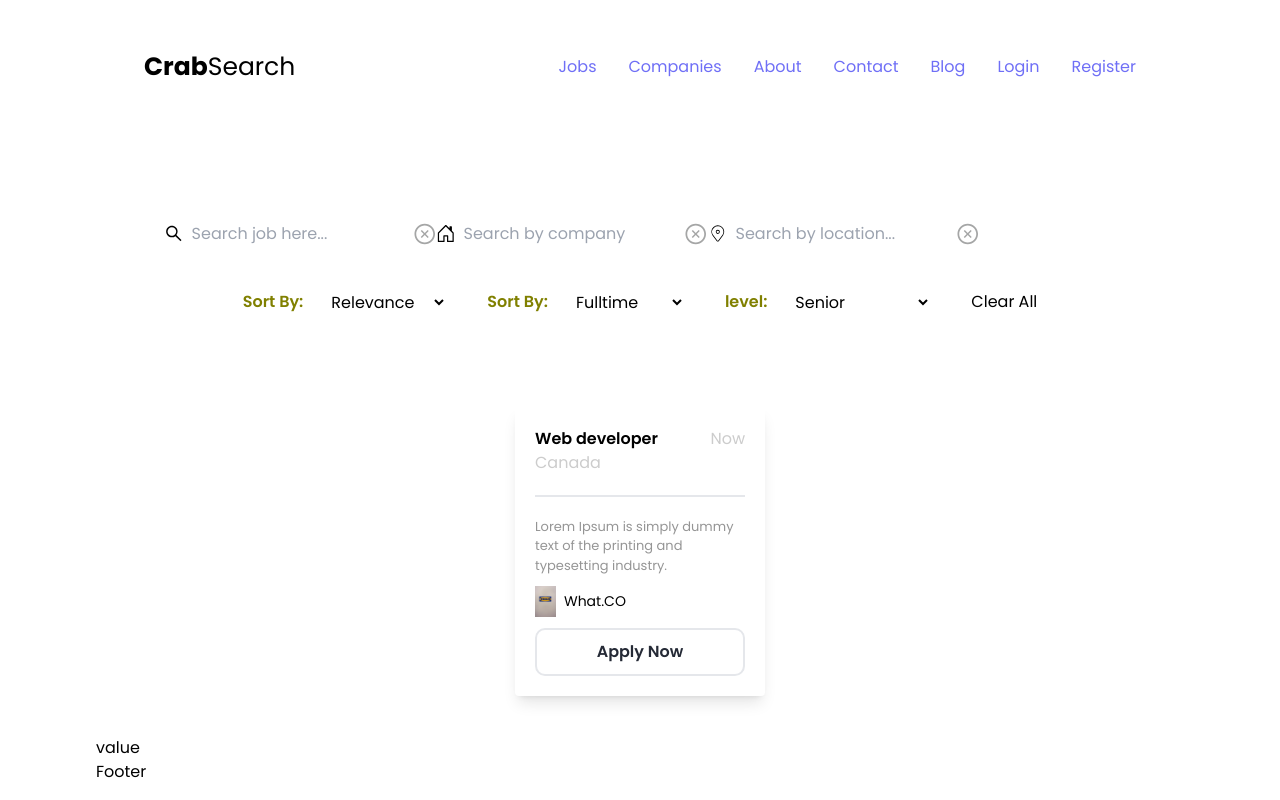
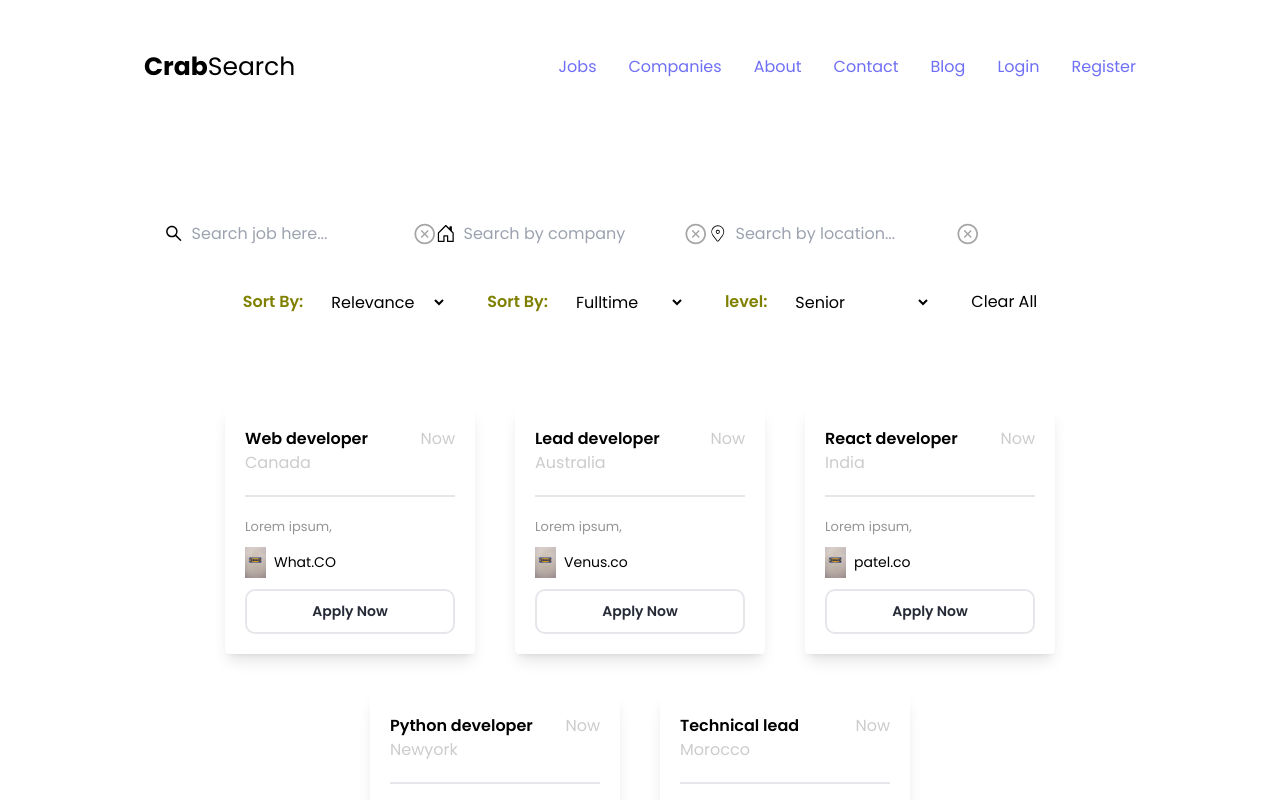
Before and after one commit to alexander784/Mboka, a React (Create React App) app: page / in a window 1280 px wide. Shown: the top 800 px of the page. Built offline with nearby package versions, Linux system fonts and the light colour scheme.

Commit message:
Map over the Jobs in the job component

```diff
--- a/src/components/jobdiv/Job.js
+++ b/src/components/jobdiv/Job.js
@@ -1,42 +1,81 @@
-import React from 'react'
-import logo from "../../assets/logo.avif"
+import React from 'react';
+import logo from "../../assets/logo.avif";
+
+const Data = [
+  {
+    id: 1,
+    image: logo,
+    title: 'Web developer',
+    location: 'Canada',
+    desc: 'Lorem ipsum, ',
+    company: 'What.CO'
+  },
+  {
+    id: 2,
+    image: logo,
+    title: 'Lead developer',
+    location: 'Australia',
+    desc: 'Lorem ipsum, ',
+    company: 'Venus.co'
+  },
+  {
+    id: 1,
+    image: logo,
+    title: 'React developer',
+    location:'India',
+    desc: 'Lorem ipsum, ',
+    company: 'patel.co'
+  },
+  {
+    id: 1,
+    image: logo,
+    title: 'Python developer',
+    location: 'Newyork',
+    desc: 'Lorem ipsum, ',
+    company: 'Asus.CO'
+  },
+
+  {
+    id: 1,
+    image: logo,
+    title: 'Technical lead',
+    location: 'Morocco',
+    desc: 'Lorem ipsum, ',
+    company: 'What.CO'
+  },
+
+];
 
 const JobDiv = () => {
   return (
     <div>
       <div className='jobcontainer flex gap-10 justify-center flex-wrap items-center py-10'>
-
-        <div className='group group/item singleJob w-[250px] p-[20px] bg-white rounded
-         [10px] hover:bg-blueColor shadow-lg shadow-greyIsh-400/700 hover:shadow-lg'>
-
+        {Data.map((job) => (
+          <div key={job.id}
+            className='group group/item singleJob w-[250px] p-[20px] bg-white rounded [10px] hover:bg-blueColor shadow-lg shadow-greyIsh-400/700 hover:shadow-lg'
+          >
             <span className='flex justify-between items-center gap-4'>
-            <h1 className='text-[16px] font-semibold text-textcolor group-hover:text-white'>Web developer</h1>
+              <h1 className='text-[16px] font-semibold text-textcolor group-hover:text-white'>{job.title}</h1>
               <span className='flex items-center text-[#ccc] gap-1'>
                 {/* BiTimeFive */} Now
-
               </span>
             </span>
-          <h6 className='text-[#ccc]'>Canada</h6>
-
-          <p className='text-[13px] text-[#959595] pt-[20px] border-t-[2px] mt-[20px]
-          group-hover:text-white'>
-            Lorem Ipsum is simply dummy text of the printing and typesetting industry.
+            <h6 className='text-[#ccc]'>{job.location}</h6>
+            <p className='text-[13px] text-[#959595] pt-[20px] border-t-[2px] mt-[20px] group-hover:text-white'>
+              {job.desc}
             </p>
-
             <div className='company flex items-center gap-2'>
-            <img src={logo} alt='Company Logo' className='w-[10%]'/>
-            <span className='text-[14px] py-[1rem] block group-hover:text-white'>What.CO</span>
+              <img src={job.image} alt='Company Logo' className='w-[10%]'/>
+              <span className='text-[14px] py-[1rem] block group-hover:text-white'>{job.company}</span>
             </div>
-
-          <button className='border-[2px] rounded-[10px] block p-[10px] w-full text-
-          [14px] font-semibold text-textColor hover:bg-white group-hover/item:text-textCOlor group-hover:text-white'>
-
+            <button className='border-[2px] rounded-[10px] block p-[10px] w-full text-[14px] font-semibold text-textColor hover:bg-white group-hover/item:text-textCOlor group-hover:text-white'>
               Apply Now
             </button>
           </div>
+        ))}
       </div>
     </div>
-  )
-}
+  );
+};
 
 export default JobDiv;
```
Lines whose indentation alone changed are shown as unchanged.
